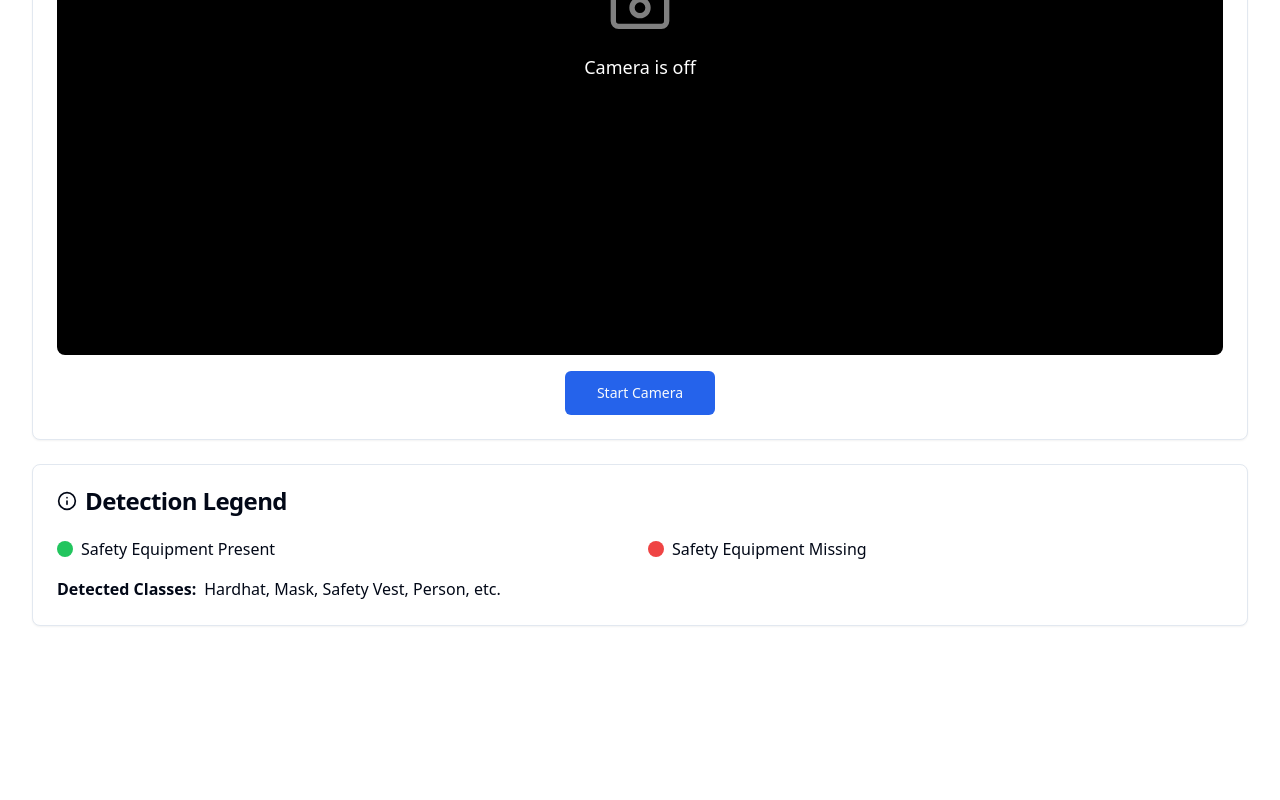
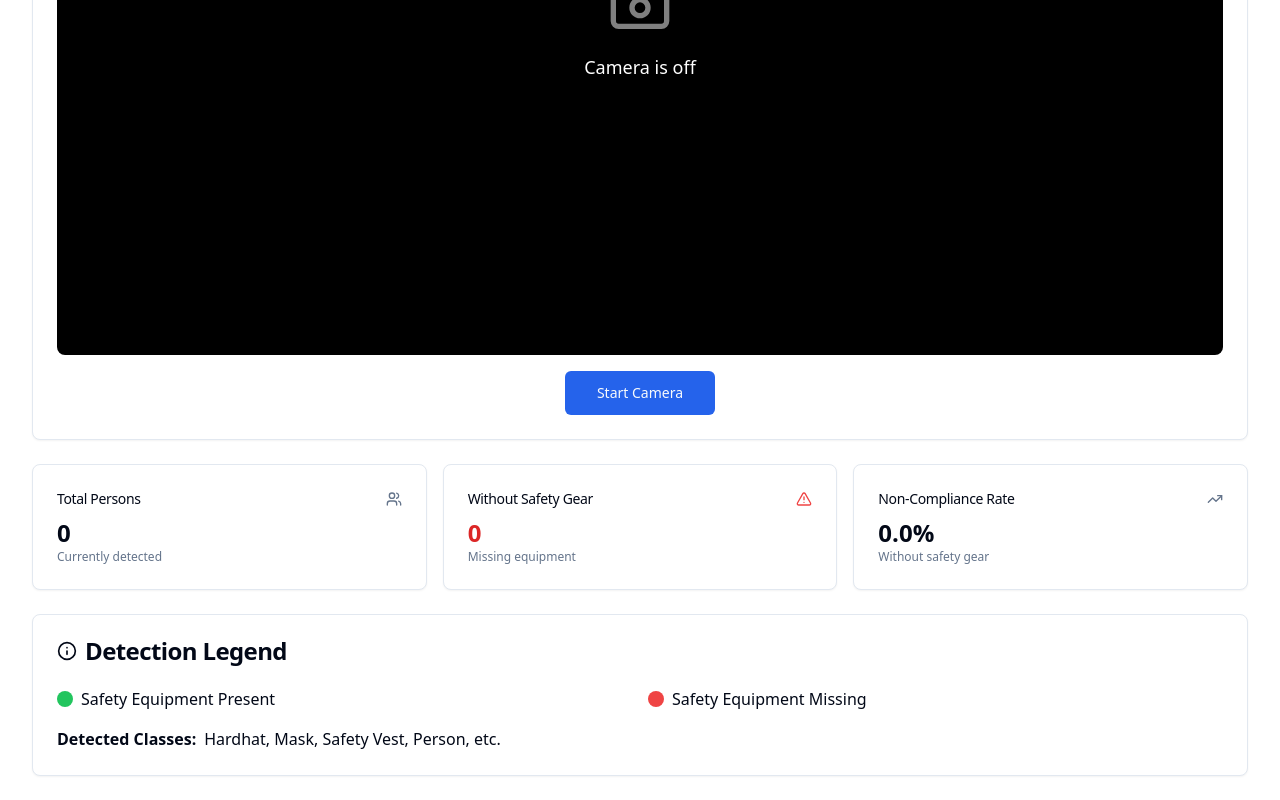
Before and after one commit to AtharvaDeo101/Safety-Checking-UsingYolo, a Next.js app in the folder frontend/: page / in a window 1280 px wide. Shown: the part 442-1242 px from the top of the page. Before the commit the page ends 1092 px from the top, so only its background shows below. Built offline with nearby package versions, Linux system fonts and the light colour scheme.

Commit message:
frontend

```diff
--- a/frontend/src/app/page.tsx
+++ b/frontend/src/app/page.tsx
@@ -3,15 +3,49 @@
 import { useState, useEffect } from "react"
 import { Button } from "@/components/ui/button"
 import { Card, CardContent, CardHeader, CardTitle } from "@/components/ui/card"
-import { Camera, Info } from "lucide-react"
+import { Camera, Info, Users, AlertTriangle, TrendingUp } from "lucide-react"
+
+interface DetectionStats {
+  total_persons: number
+  persons_without_safety_gear: number
+  percentage_without_gear: number
+}
 
 export default function Home() {
   const [isRunning, setIsRunning] = useState(false)
+  const [stats, setStats] = useState<DetectionStats>({
+    total_persons: 0,
+    persons_without_safety_gear: 0,
+    percentage_without_gear: 0,
+  })
+
+  const fetchStats = async () => {
+    try {
+      const response = await fetch("http://localhost:5000/get_stats")
+      const result = await response.json()
+      setStats(result)
+    } catch (error) {
+      console.error("Error fetching stats:", error)
+    }
+  }
+
+  useEffect(() => {
+    let interval: NodeJS.Timeout
+    if (isRunning) {
+      // Fetch stats immediately when camera starts
+      fetchStats()
+      // Then fetch every 2 seconds
+      interval = setInterval(fetchStats, 2000)
+    }
+    return () => {
+      if (interval) clearInterval(interval)
+    }
+  }, [isRunning])
 
   const startCamera = async () => {
     try {
-      const response = await fetch('http://localhost:5000/start_camera', {
-        method: 'POST',
+      const response = await fetch("http://localhost:5000/start_camera", {
+        method: "POST",
       })
       const result = await response.json()
       if (result.status === "Camera started") {
@@ -24,12 +58,17 @@ export default function Home() {
 
   const stopCamera = async () => {
     try {
-      const response = await fetch('http://localhost:5000/stop_camera', {
-        method: 'POST',
+      const response = await fetch("http://localhost:5000/stop_camera", {
+        method: "POST",
       })
       const result = await response.json()
       if (result.status === "Camera stopped") {
         setIsRunning(false)
+        setStats({
+          total_persons: 0,
+          persons_without_safety_gear: 0,
+          percentage_without_gear: 0,
+        })
       }
     } catch (error) {
       console.error("Error stopping camera:", error)
@@ -51,11 +90,7 @@ export default function Home() {
             <div className="flex flex-col space-y-4">
               <div className="relative aspect-video w-full bg-black rounded-lg overflow-hidden">
                 {isRunning ? (
-                  <img
-                    src="http://localhost:5000/video_feed"
-                    alt="Video feed"
-                    className="w-full h-full object-cover"
-                  />
+                  <img src="http://localhost:5000/video_feed" alt="Video feed" className="w-full h-full object-cover" />
                 ) : (
                   <div className="absolute inset-0 flex items-center justify-center">
                     <div className="flex flex-col items-center space-y-4">
@@ -77,6 +112,41 @@ export default function Home() {
             </div>
           </CardContent>
         </Card>
+
+        <div className="grid grid-cols-1 md:grid-cols-3 gap-4">
+          <Card>
+            <CardHeader className="flex flex-row items-center justify-between space-y-0 pb-2">
+              <CardTitle className="text-sm font-medium">Total Persons</CardTitle>
+              <Users className="h-4 w-4 text-muted-foreground" />
+            </CardHeader>
+            <CardContent>
+              <div className="text-2xl font-bold">{stats.total_persons}</div>
+              <p className="text-xs text-muted-foreground">Currently detected</p>
+            </CardContent>
+          </Card>
+
+          <Card>
+            <CardHeader className="flex flex-row items-center justify-between space-y-0 pb-2">
+              <CardTitle className="text-sm font-medium">Without Safety Gear</CardTitle>
+              <AlertTriangle className="h-4 w-4 text-red-500" />
+            </CardHeader>
+            <CardContent>
+              <div className="text-2xl font-bold text-red-600">{stats.persons_without_safety_gear}</div>
+              <p className="text-xs text-muted-foreground">Missing equipment</p>
+            </CardContent>
+          </Card>
+
+          <Card>
+            <CardHeader className="flex flex-row items-center justify-between space-y-0 pb-2">
+              <CardTitle className="text-sm font-medium">Non-Compliance Rate</CardTitle>
+              <TrendingUp className="h-4 w-4 text-muted-foreground" />
+            </CardHeader>
+            <CardContent>
+              <div className="text-2xl font-bold">{stats.percentage_without_gear.toFixed(1)}%</div>
+              <p className="text-xs text-muted-foreground">Without safety gear</p>
+            </CardContent>
+          </Card>
+        </div>
 
         <Card>
           <CardHeader>
```
Also changed, not shown: 2 other files (tests, documents, lock files or other folders).
